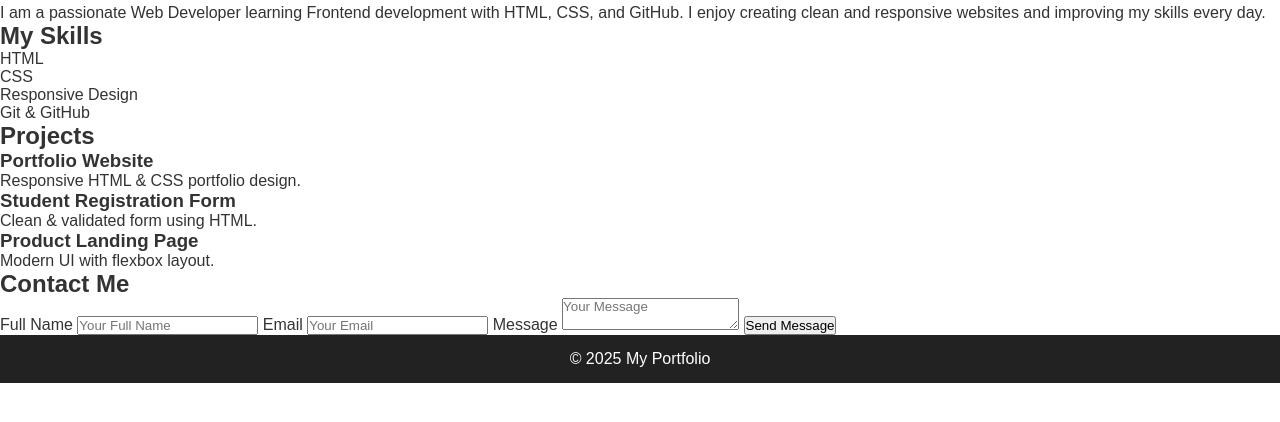
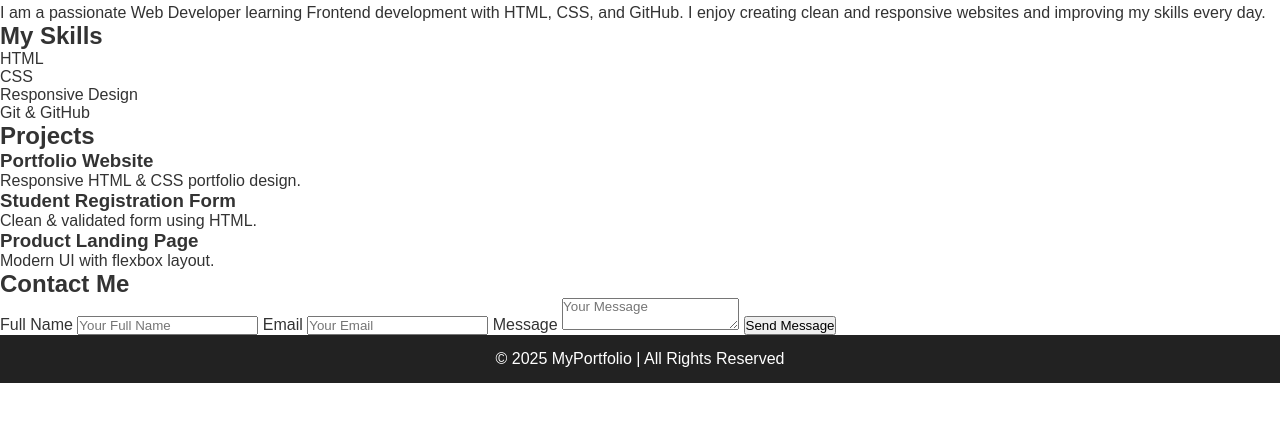
Before and after one commit to Shubhangupadhyay0482/demo_html_by_shubhang, a plain HTML site: page myportfolio/myportfolio.html in a window 1280 px wide. Shown: the part 164-586 px from the top of the page. Drawn offline with Linux system fonts and the light colour scheme.

Commit message:
footer updated

```diff
--- a/myportfolio/myportfolio.html
+++ b/myportfolio/myportfolio.html
@@ -80,9 +80,9 @@
             <button type="submit">Send Message</button>
         </form>
     </section>
-    <!-- FOOTER -->
+
     <footer>
-        <p>© 2025 My Portfolio</p>
+        <p>&copy; 2025 MyPortfolio | All Rights Reserved</p>
     </footer>
 
 </body>
```
